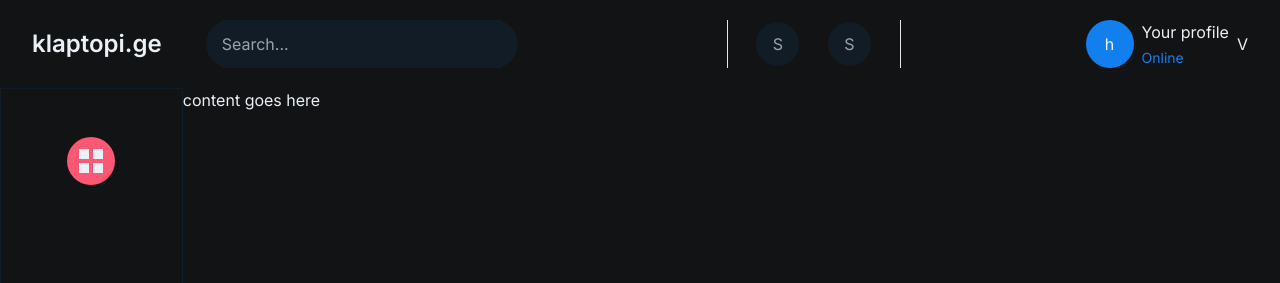
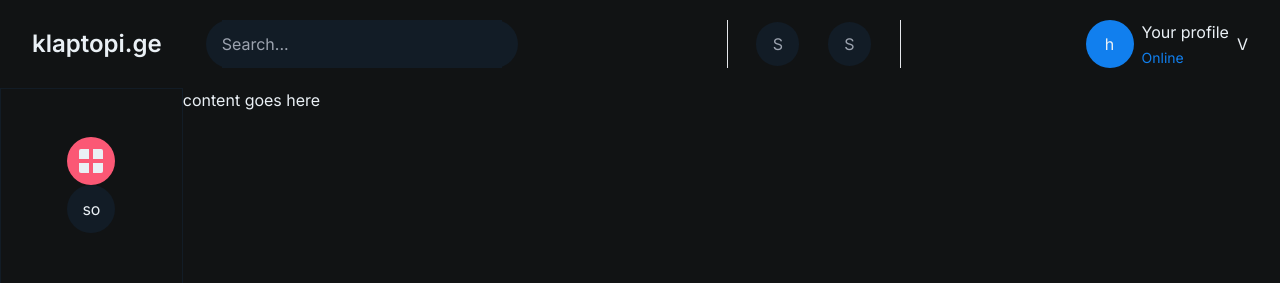
Before and after one commit to ajikia15/klaptop, a Next.js app: page / in a window 1280 px wide. Shown: the top 283 px of the page. Built offline with nearby package versions, Linux system fonts and the light colour scheme.

Commit message:
small ssr work

```diff
--- a/app/layout.tsx
+++ b/app/layout.tsx
@@ -1,8 +1,7 @@
 import "./globals.css";
 import type { Metadata } from "next";
 import { Inter } from "next/font/google";
-import Navbar from "./navbar/Navbar";
-import Sidebar from "./navbar/Sidebar";
+import Navbar from "@/components/_navbar/Navbar";
 const inter = Inter({ subsets: ["latin"] });
 
 export const metadata: Metadata = {
--- a/app/navbar/Sidebar.tsx
+++ /dev/null
@@ -1,32 +0,0 @@
-import {
-  Tooltip,
-  TooltipContent,
-  TooltipProvider,
-  TooltipTrigger,
-} from "@/components/ui/tooltip";
-
-export default function Sidebar() {
-  return (
-    <div className=" flex flex-col  items-center min-w-[6rem] min-h-screen px-4 text-text border border-secondary pt-12">
-      <TooltipProvider>
-        <Tooltip>
-          <TooltipTrigger asChild>
-            <div className="grid h-12 rounded-full cursor-pointer bg-primary aspect-square place-items-center">
-              <div className="grid grid-cols-2 gap-1 h-1/2 aspect-square">
-                <div className="bg-text aspect-square"></div>
-                <div className="bg-text aspect-square"></div>
-                <div className="bg-text aspect-square"></div>
-                <div className="bg-text aspect-square"></div>
-              </div>
-            </div>
-          </TooltipTrigger>
-          <TooltipContent>
-            <p>მთავარი გვერდი</p>
-          </TooltipContent>
-        </Tooltip>
-      </TooltipProvider>
-
-      {/* tooltip Home Page */}
-    </div>
-  );
-}
--- a/app/navbar/Navbar.tsx
+++ b/components/_navbar/Navbar.tsx
@@ -1,4 +1,4 @@
-export default function Navbar() {
+export default async function Navbar() {
   return (
     <div className="flex flex-row w-[95%] py-5 mx-auto">
       <div className="grid grid-cols-[1fr_2fr_1fr] md:grid-cols-[1fr_3fr_1fr_2fr] w-full">
--- /dev/null
+++ b/components/_sidebar/Sidebar.tsx
@@ -0,0 +1,12 @@
+import {
+  MainSidebarItem,
+  SecondarySidebarItem,
+} from "./SidebarItem";
+export default async function Sidebar() {
+  return (
+    <div className=" flex flex-col  items-center min-w-[6rem] min-h-screen px-4 text-text border border-secondary pt-12">
+      <MainSidebarItem />
+      <SecondarySidebarItem />
+    </div>
+  );
+}
--- /dev/null
+++ b/components/_sidebar/SidebarItem.tsx
@@ -0,0 +1,65 @@
+import {
+  Tooltip,
+  TooltipContent,
+  TooltipProvider,
+  TooltipTrigger,
+} from "@/components/ui/tooltip";
+import { usePathname } from "next/navigation";
+import Link from "next/link";
+
+export function MainSidebarItem() {
+  const pathname = usePathname();
+
+  return (
+    <div>
+      <TooltipProvider>
+        <Tooltip>
+          <TooltipTrigger asChild>
+            <Link
+              href="/"
+              className={`grid h-12 transition-opacity rounded-full cursor-pointer aspect-square place-items-center hover:opacity-80 ${
+                pathname == "/"
+                  ? "bg-primary"
+                  : "bg-secondary"
+              }`}>
+              <div className="grid grid-cols-2 gap-1 h-1/2 aspect-square">
+                <div className="rounded-tl-sm bg-text aspect-square"></div>
+                <div className="rounded-tr-sm bg-text aspect-square"></div>
+                <div className="rounded-bl-sm bg-text aspect-square"></div>
+                <div className="rounded-br-sm bg-text aspect-square"></div>
+              </div>
+            </Link>
+          </TooltipTrigger>
+          <TooltipContent>
+            <p>მთავარი გვერდი</p>
+          </TooltipContent>
+        </Tooltip>
+      </TooltipProvider>
+    </div>
+  );
+}
+export function SecondarySidebarItem() {
+  const pathname = usePathname();
+  return (
+    <div>
+      <TooltipProvider>
+        <Tooltip>
+          <TooltipTrigger asChild>
+            <Link
+              href="/"
+              className={`grid h-12 transition-opacity rounded-full cursor-pointer aspect-square place-items-center hover:opacity-80 ${
+                pathname == "/a"
+                  ? "bg-accent"
+                  : "bg-secondary"
+              }`}>
+              <div>so</div>
+            </Link>
+          </TooltipTrigger>
+          <TooltipContent>
+            <p>მთავარი გვერდი</p>
+          </TooltipContent>
+        </Tooltip>
+      </TooltipProvider>
+    </div>
+  );
+}
```
Also changed, not shown: app/page.tsx (+10 -2 lines).
